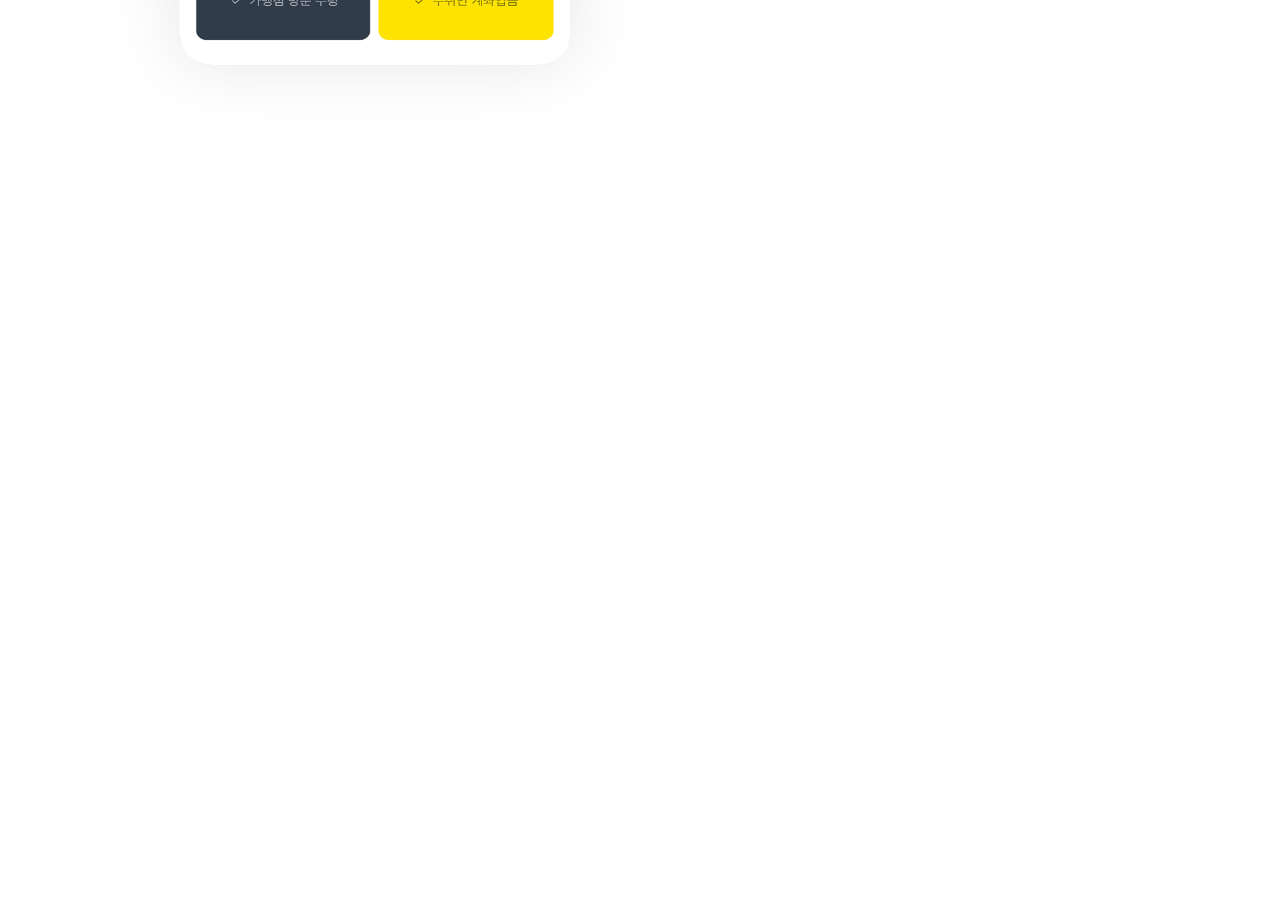
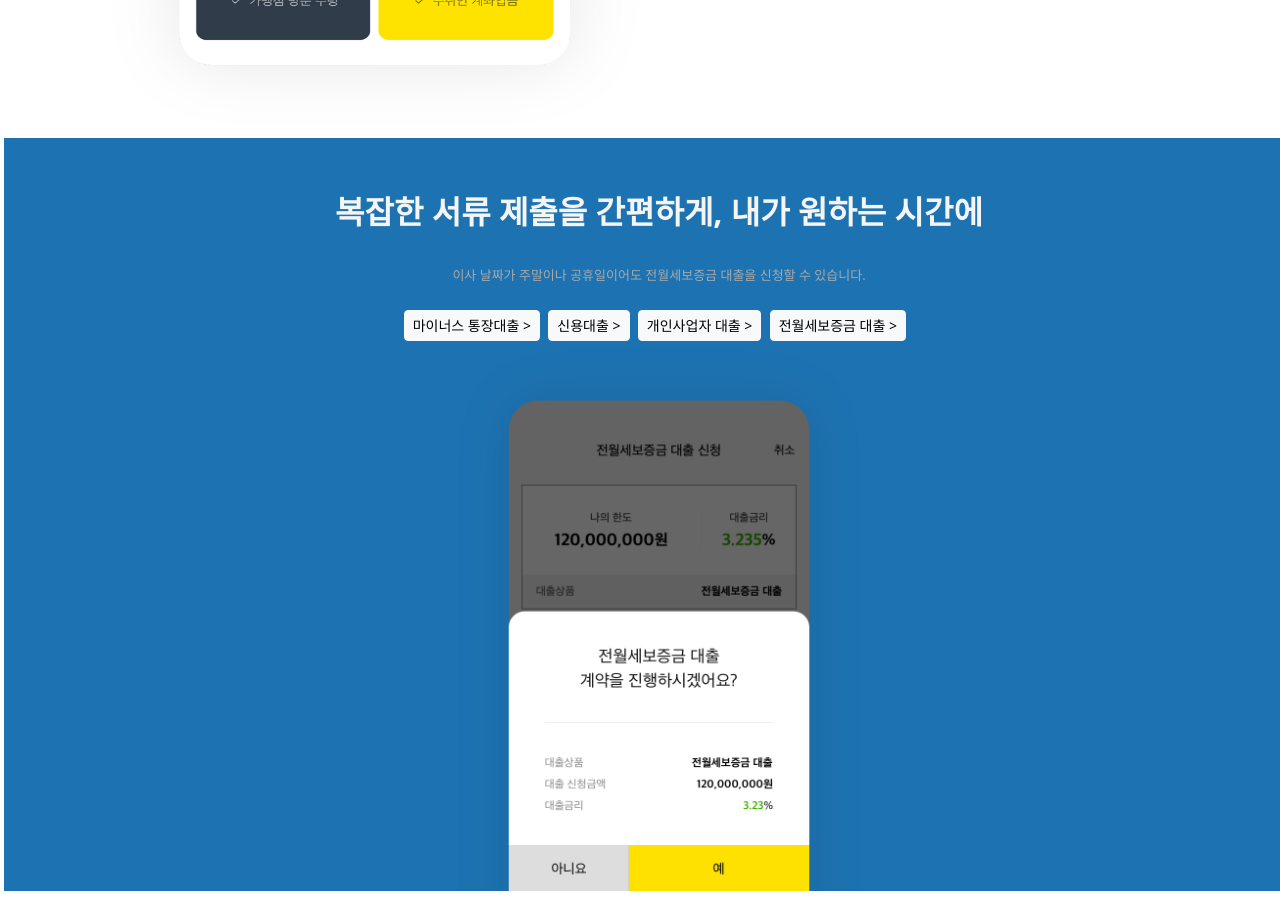
Before and after one commit to ebinaha/React-class, a React (Create React App) app in the folder kakaobank-clone/: page / in a window 1280 px wide. Shown: the part 4960-5871 px from the top of the page. Before the commit the page ends 5110 px from the top, so only its background shows below. Built offline with nearby package versions, Linux system fonts and the light colour scheme.

Commit message:
bank main section7 hover

```diff
--- a/kakaobank-clone/src/component/App.css
+++ b/kakaobank-clone/src/component/App.css
@@ -120,3 +120,20 @@ table {
   font-size: small;
   color: darkgray;
 }
+
+
+/* Section6.css */
+.componentBox {
+  padding-top: 50px;
+  padding-bottom: 0px;
+  text-align: center;
+  justify-content: center;
+  align-items: center;
+  background-color: rgb(29, 115, 177);
+  color: whitesmoke;
+
+}
+
+.Hover:hover{
+  background-color: rgb(6, 6, 80);
+}
--- a/kakaobank-clone/src/component/Main.js
+++ b/kakaobank-clone/src/component/Main.js
@@ -6,6 +6,7 @@ import Section2 from './Section2';
 import Section3 from './Section3';
 import Section4 from './Section4';
 import Section5 from './Section5';
+import Section6 from './Section6';
 
 class Main extends Component {
     render(){
@@ -21,6 +22,7 @@ class Main extends Component {
                             <Section3/>
                             <Section4/>
                             <Section5/>
+                            <Section6/>
 
                     </tbody>
                 </Table>
--- /dev/null
+++ b/kakaobank-clone/src/component/Section6.js
@@ -0,0 +1,32 @@
+import { Component } from "react";
+import { Button } from 'reactstrap';
+
+class Section6 extends Component {
+    render(){
+        return(
+            <tr>
+                <td className={'w-100'} colSpan='2'>
+                    <div className="componentBox Hover">
+                        <span className="L-text">
+                            복잡한 서류 제출을 간편하게, 내가 원하는 시간에
+                        </span>
+
+                        <span className="S-text">
+                            이사 날짜가 주말이나 공휴일이어도 전월세보증금 대출을 신청할 수 있습니다.
+                        </span><br/>
+
+                        <Button color='light' size='sm'> 마이너스 통장대출 &gt; </Button> &nbsp;
+                        <Button color='light' size='sm'> 신용대출 &gt; </Button> &nbsp;
+                        <Button color='light' size='sm'> 개인사업자 대출 &gt; </Button> &nbsp;
+                        <Button color='light' size='sm'> 전월세보증금 대출 &gt; </Button> &nbsp;
+                        <br/>
+
+                        <img src={require('../img/main-loan.png')} height="550px" width="420px" alt=""/>
+                    </div>
+                </td>
+            </tr>
+        )
+    }
+}
+
+export default Section6;
```
